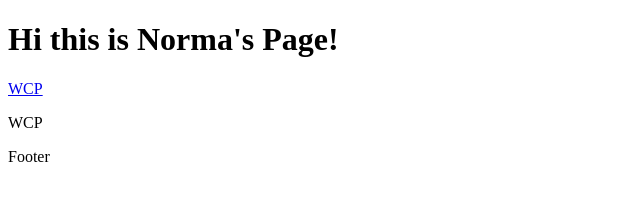
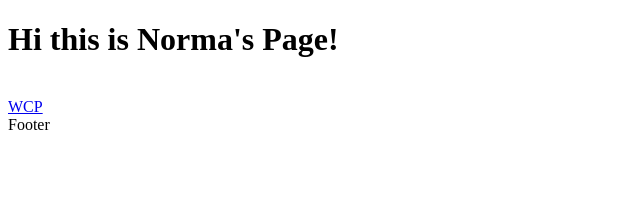
Before and after one commit to NormaJ04/NormaJ04.github.io, a plain HTML site: page wcp.html in a window 1280 px wide. Shown: the whole page, without its empty margins (0-640 px from the left). Drawn offline with Linux system fonts and the light colour scheme.

Commit message:
Update wcp.html

```diff
--- a/wcp.html
+++ b/wcp.html
@@ -9,8 +9,9 @@
   <body>
 
     <h1> Hi this is Norma's Page!</h1>
+  <br>
     <a href= "wcp.html"> WCP </a>
-      <p> WCP </p>
+   <br>
 
 
   </body>
```
